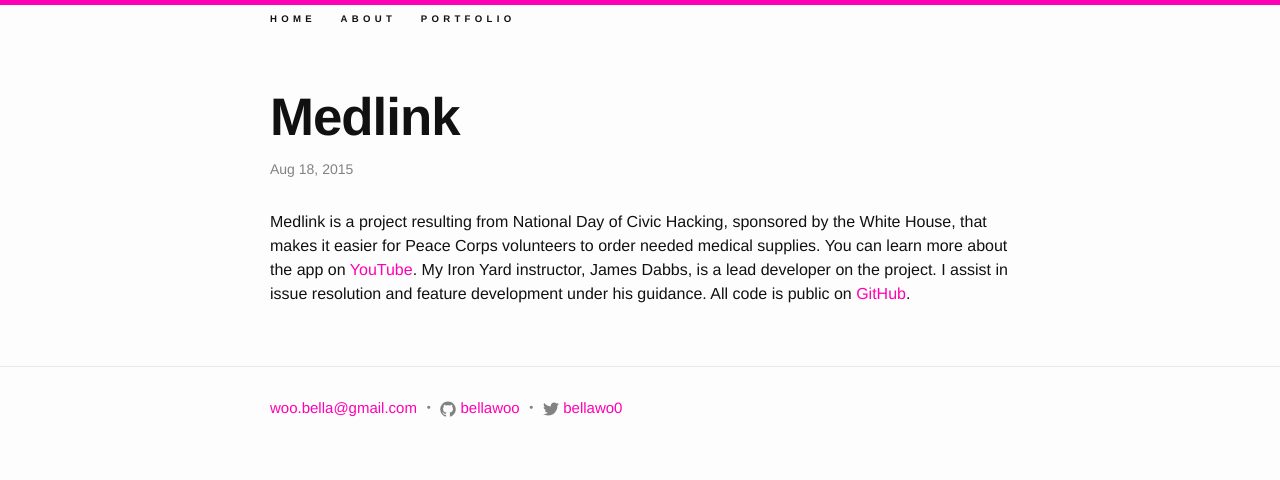
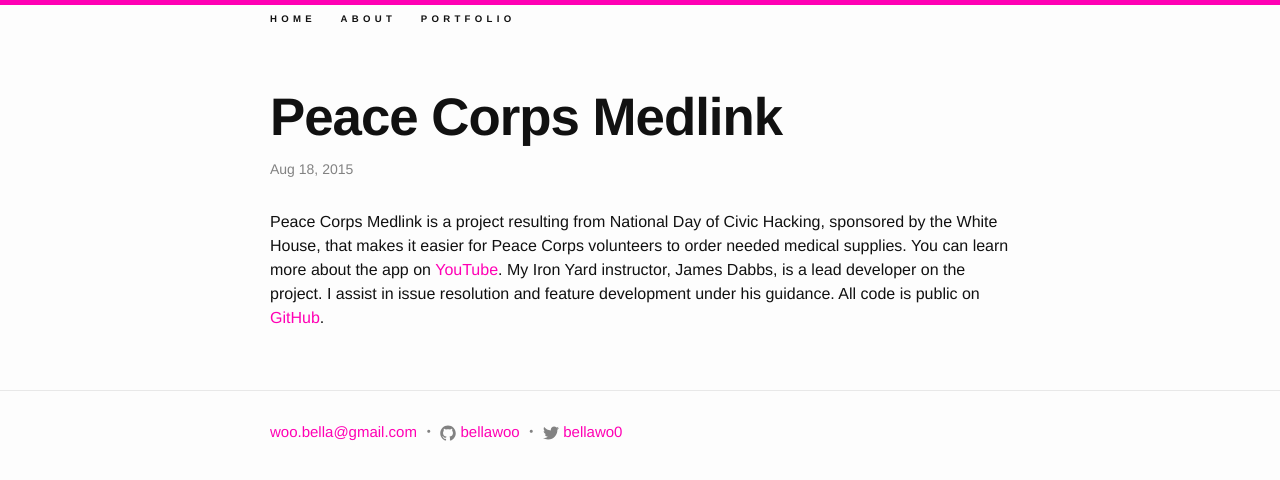
Before and after one commit to bellawoo/bellawoo.github.io, a Jekyll site: the page built from _posts/2015-08-18-medlink.markdown, in a window 1280 px wide. Shown: the top 480 px of the page. Built offline with Jekyll 4.4.1, drawn with Linux system fonts in a browser that asks for light colours.

Commit message:
change post dates

```diff
--- a/_posts/2015-08-18-medlink.markdown
+++ b/_posts/2015-08-18-medlink.markdown
@@ -1,8 +1,8 @@
 ---
 layout: post
-title:  Medlink
+title:  Peace Corps Medlink
 date:   2015-08-18
 categories: projects
 ---
 
-Medlink is a project resulting from National Day of Civic Hacking, sponsored by the White House, that makes it easier for Peace Corps volunteers to order needed medical supplies. You can learn more about the app on [YouTube](https://youtu.be/uNkwizhzMVA). My Iron Yard instructor, James Dabbs, is a lead developer on the project. I assist in issue resolution and feature development under his guidance. All code is public on [GitHub](https://github.com/PeaceCorps/medlink).
+Peace Corps Medlink is a project resulting from National Day of Civic Hacking, sponsored by the White House, that makes it easier for Peace Corps volunteers to order needed medical supplies. You can learn more about the app on [YouTube](https://youtu.be/uNkwizhzMVA). My Iron Yard instructor, James Dabbs, is a lead developer on the project. I assist in issue resolution and feature development under his guidance. All code is public on [GitHub](https://github.com/PeaceCorps/medlink).
--- a/_posts/2015-07-29-ruby-line.markdown
+++ b/_posts/2015-08-19-ruby-line.markdown
@@ -1,7 +1,7 @@
 ---
 layout: post
 title:  The Ruby Line/Navigate DC
-date:   2015-07-29
+date:   2015-08-19
 categories: projects
 ---
 The Ruby Line is an API that provide information about the upcoming WMATA metrorail arrivals, nearby Bikeshare dock information, WMATA metrorail and Uber fare estimates and walking directions.
```
